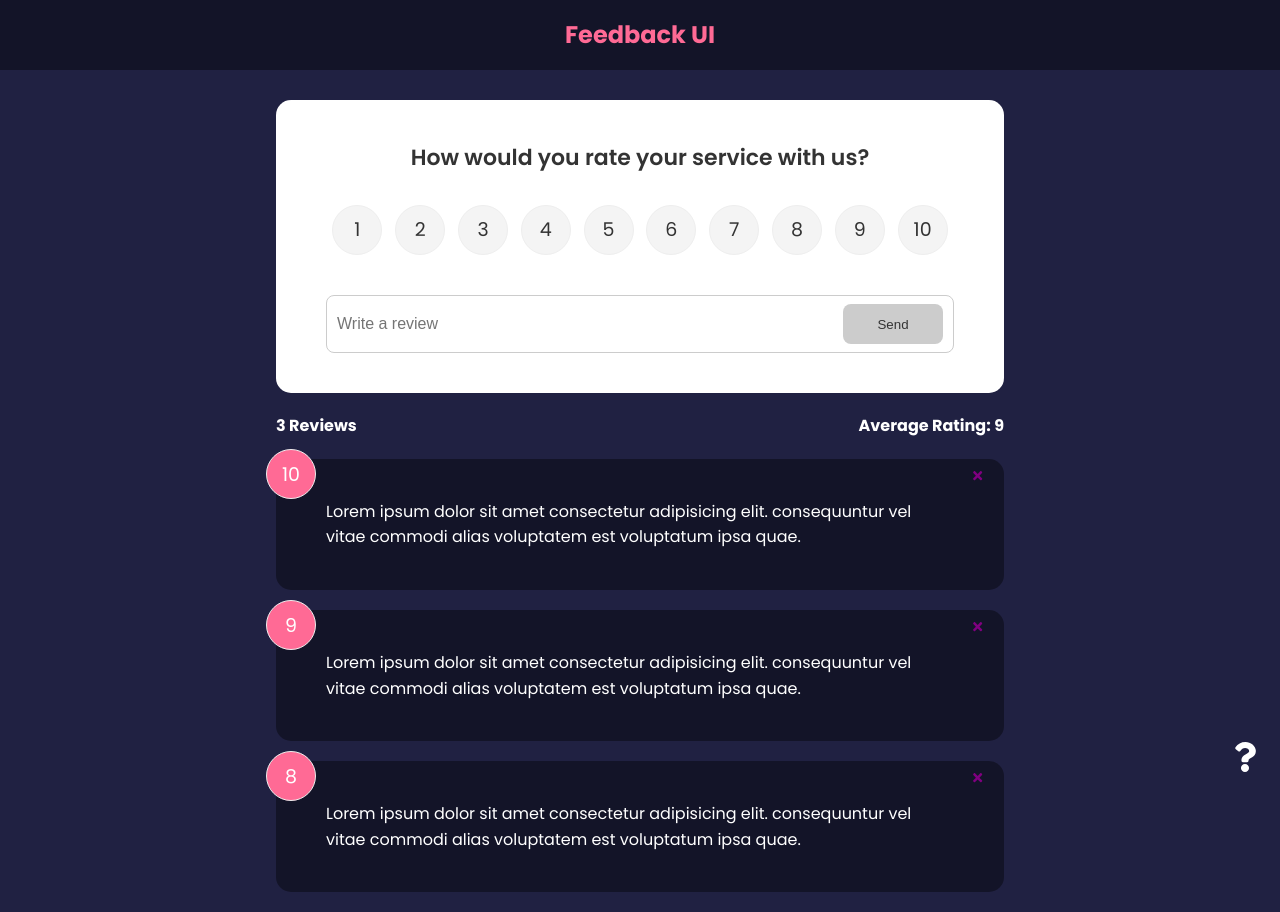
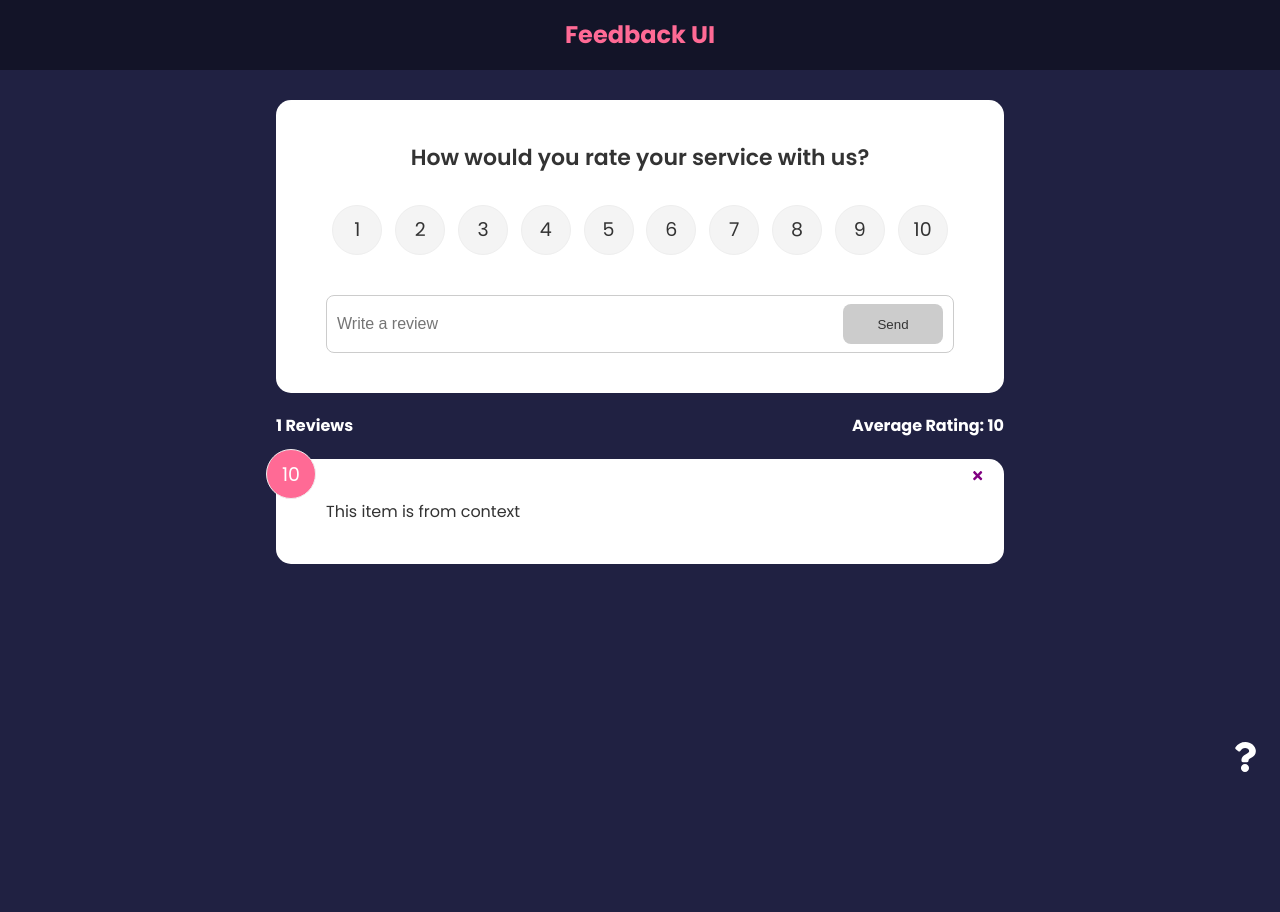
Before and after one commit to luismelrosquete/Product-Feedback-App, a React (Create React App) app: page / in a window 1280 px wide. After the commit the page ends 800 px from the top, so only its background shows below. Built offline with nearby package versions, Linux system fonts and the light colour scheme.

Commit message:
Implemented the Feedback Context so that all feedback can be used accross the app without the need of using use state (using Global State now instead).

```diff
--- a/src/App.js
+++ b/src/App.js
@@ -1,39 +1,24 @@
-import { v4 as uuidv4 } from "uuid";
 import { BrowserRouter as Router, Route, Routes } from "react-router-dom";
-import { useState} from "react";
 import Header from "./components/Header";
 import FeedbackList from "./components/FeedbackList";
 import FeedbackStats from "./components/FeedbackStats";
 import FeedbackForm from "./components/FeedbackForm";
-import FeedbackData from "./data/FeedbackData"
 import AboutIconLink from "./components/AboutIconLink";
 import AboutPage from "./pages/AboutPage";
+import {FeedbackProvider} from "./context/FeedbackContext";
 
 function App() {
-
-  const [feedback, setFeedback] = useState(FeedbackData);
-
-  const deleteFeedback = (id) => {
-    if(window.confirm("Are you sure you want to delete?")) {
-      setFeedback(feedback.filter((item) => item.id !== id));
-    }
-  }
-
-  const addFeedback = (newFeedback) => {
-    newFeedback.id = uuidv4();
-    setFeedback([newFeedback, ...feedback]);
-  }
-
   return (
+    <FeedbackProvider>
       <Router>
         <Header />
         <div className="container">
           <Routes>
             <Route exact path="/" element={
               <>
-              <FeedbackForm handleAdd={addFeedback}/>
-              <FeedbackStats feedback={feedback}/>
-              <FeedbackList feedback={feedback} handleDelete={deleteFeedback}/>
+                <FeedbackForm />
+                <FeedbackStats />
+                <FeedbackList />
               </>
             }>
             </Route>
@@ -42,6 +27,7 @@
           <AboutIconLink />
         </div>
       </Router>
+    </FeedbackProvider>
   )
 }
 
--- a/src/components/FeedbackForm.jsx
+++ b/src/components/FeedbackForm.jsx
@@ -1,14 +1,17 @@
-import { useState } from "react";
+import { useState, useContext } from "react";
 import RatingSelect from "./RatingSelect";
 import Card from "./shared/Card";
 import Button from "./shared/Button";
+import FeedbackContext from "../context/FeedbackContext";
 
-function FeedbackForm({handleAdd}) {
+function FeedbackForm() {
 
     const [text, setText] = useState("");
     const [rating, setRating] = useState(10);
     const [btnDisabled, setBtnDisabled] = useState(true);
     const [message, setMessage] = useState("");
+
+    const {addFeedback} = useContext(FeedbackContext);
 
     const handleTextChange = (e) => {
 
@@ -42,7 +45,7 @@
                 rating
             }
 
-            handleAdd(newFeedback);
+            addFeedback(newFeedback);
             setText("");
         }
     }
--- a/src/components/FeedbackItem.jsx
+++ b/src/components/FeedbackItem.jsx
@@ -1,16 +1,19 @@
 import { FaTimes } from "react-icons/fa";
+import { useContext} from "react";
+import FeedbackContext from "../context/FeedbackContext";
 import PropTypes from "prop-types";
 import Card from "./shared/Card";
 
-function FeedbackItem({item, handleDelete}) {
+function FeedbackItem({item}) {
 
+  const { deleteFeedback } = useContext(FeedbackContext);
 
 {/* We use the card component to style the card of the feedback as well as the card for entering feedback */}
 
   return (
-    <Card reverse={true}>
+    <Card reverse={false}>
       <div className="num-display">{item.rating}</div>
-      <button onClick={() => handleDelete(item.id)} className="close"><FaTimes color="purple"/></button>
+      <button onClick={() => deleteFeedback(item.id)} className="close"><FaTimes color="purple"/></button>
       <div className="text-display">{item.text}</div>
     </Card>
   )
--- a/src/components/FeedbackList.jsx
+++ b/src/components/FeedbackList.jsx
@@ -1,5 +1,6 @@
-import PropTypes from "prop-types";
+import {useContext} from "react";
 import FeedbackItem from "./FeedbackItem";
+import FeedbackContext from "../context/FeedbackContext";
 
 {/*
 
@@ -9,7 +10,9 @@
 
 */}
 
-function FeedbackList({feedback, handleDelete}) {
+function FeedbackList() {
+
+  const {feedback} = useContext(FeedbackContext); // we're going to use this global state instead to get the feedback
 
   if (!feedback || feedback.length === 0) {
     return <p>No Feedback Yet</p>
@@ -23,7 +26,6 @@
           <FeedbackItem
             key={item.id}
             item={item}
-            handleDelete={handleDelete}
           />
         ))
       }
@@ -32,8 +34,5 @@
   )
 }
 
-FeedbackList.propTypes = {
-  feedback: PropTypes.array,
-}
 
 export default FeedbackList;
--- a/src/components/FeedbackStats.jsx
+++ b/src/components/FeedbackStats.jsx
@@ -1,14 +1,13 @@
-import PropTypes from "prop-types";
+import { useContext } from "react";
+import FeedbackContext from "../context/FeedbackContext"
 
-function FeedbackStats({feedback}) {
+function FeedbackStats() {
 
-    // Calculate ratings average
+    const { feedback } = useContext(FeedbackContext);
 
-    let average = feedback.reduce((acc, cur) => {
-        return acc + cur.rating;
-    }, 0) / feedback.length;
-
-    average = average.toFixed(1).replace(/[.,]0$/,'');
+    const average = Math.round(
+        feedback.reduce((acc, { rating }) => acc + rating, 0) / feedback.length
+    )
 
     return (
         <div className="feedback-stats">
@@ -18,8 +17,4 @@
     )
 }
 
-FeedbackStats.propTypes = {
-    feedback: PropTypes.array.isRequired,
-}
-
-export default FeedbackStats;
+export default FeedbackStats
--- /dev/null
+++ b/src/context/FeedbackContext.js
@@ -0,0 +1,39 @@
+import { v4 as uuidv4 } from "uuid";
+import {createContext, useState} from "react";
+
+const FeedbackContext = createContext();
+
+export const FeedbackProvider = ({children}) => {
+
+    // This useState has the default feedback.
+
+    const [feedback, setFeedback] = useState([
+        {
+            id: 1,
+            text: "This item is from context",
+            rating: 10,
+        }
+    ])
+
+    const addFeedback = (newFeedback) => {
+        newFeedback.id = uuidv4();
+        setFeedback([newFeedback, ...feedback]);
+    }
+
+    const deleteFeedback = (id) => {
+        if(window.confirm("Are you sure you want to delete?")) {
+          setFeedback(feedback.filter((item) => item.id !== id));
+        }
+    }
+
+    // The feedback will be passed over as a value for the components that need it.
+    return <FeedbackContext.Provider value={{
+        feedback,
+        deleteFeedback,
+        addFeedback,
+    }}>
+        {children}
+    </FeedbackContext.Provider>
+}
+
+export default FeedbackContext;
```
Lines whose indentation alone changed are shown as unchanged.
